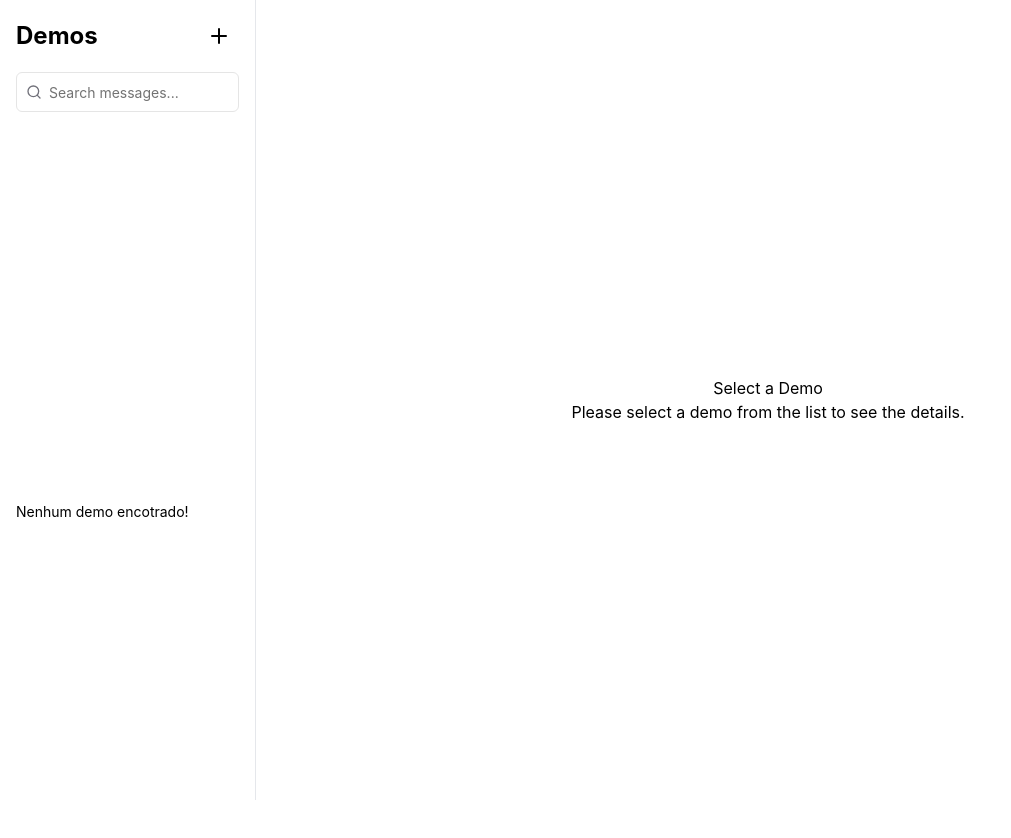
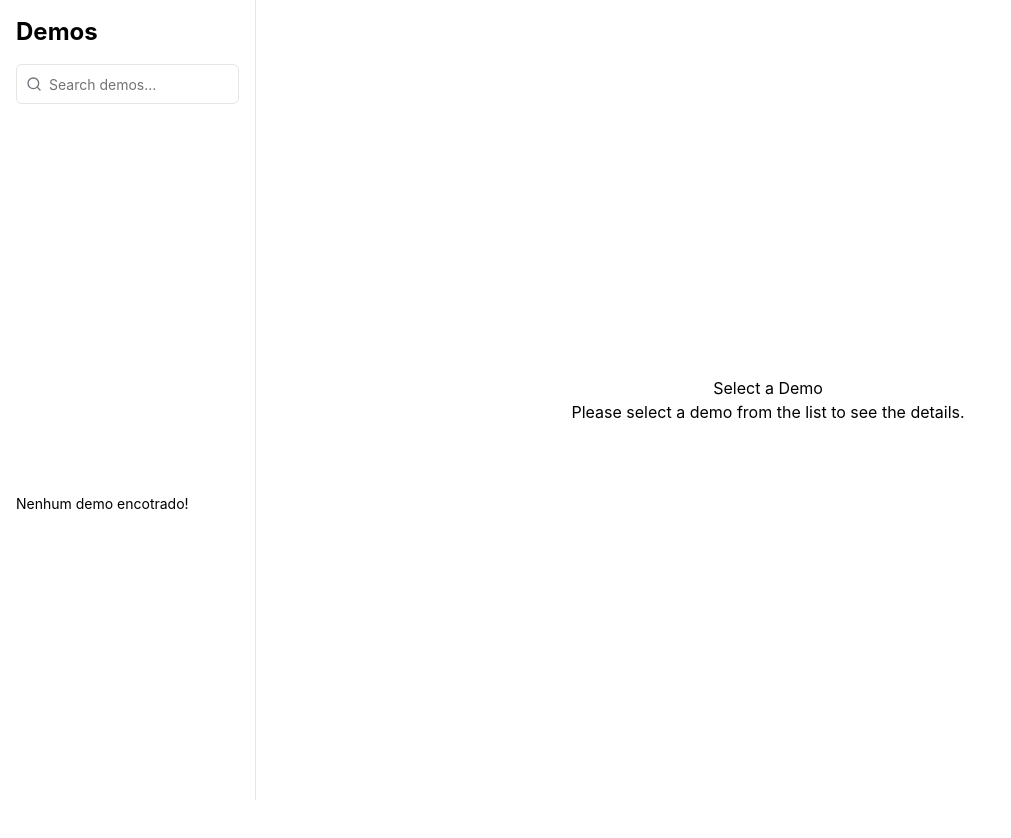
Before and after one commit to igorskiter/teste-tecnico-getdemo, a React (Vite) app in the folder apps/frontend/: page /demos in a window 1280 px wide. Shown: the top 838 px of the page, without its empty margins (0-1011 px from the left). Built offline with nearby package versions, Linux system fonts and the light colour scheme.

Commit message:
feat: adding feature flag to add demo

```diff
--- a/apps/frontend/features/Demo/Demos/index.tsx
+++ b/apps/frontend/features/Demo/Demos/index.tsx
@@ -5,6 +5,9 @@ import { Demo } from "@/interfaces/Demo";
 import { PlusIcon, SearchIcon } from "lucide-react";
 import { useEffect, useState } from "react";
 import { Outlet } from "react-router-dom";
+
+const ENABLE_ADD_DEMO = false;
+
 function Demos() {
   const [demos, setDemos] = useState<Demo[] | []>([]);
 
@@ -28,24 +31,24 @@ function Demos() {
             <h1 className="text-2xl font-bold text-black dark:text-white">
               Demos
             </h1>
-            <Button size="icon" variant="ghost">
-              <PlusIcon className="text-black dark:text-white w-6 h-6" />
-            </Button>
+            {ENABLE_ADD_DEMO && (
+              <Button size="icon" variant="ghost">
+                <PlusIcon className="text-black dark:text-white w-6 h-6" />
+              </Button>
+            )}
           </div>
           <div className="relative">
             <SearchIcon className="absolute left-2.5 top-3 h-4 w-4 text-zinc-500 dark:text-zinc-400" />
             <Input
               className="pl-8"
-              placeholder="Search messages..."
+              placeholder="Search demos..."
               type="search"
             />
           </div>
           <div className="space-y-2 h-full">
             {demos.length === 0 && (
               <div className="flex items-center justify-center w-full h-full">
-                <h3 className="text-sm w-full">
-                  Nenhum demo encotrado!
-                </h3>
+                <h3 className="text-sm w-full">Nenhum demo encotrado!</h3>
               </div>
             )}
             {demos.length > 0 &&
```
